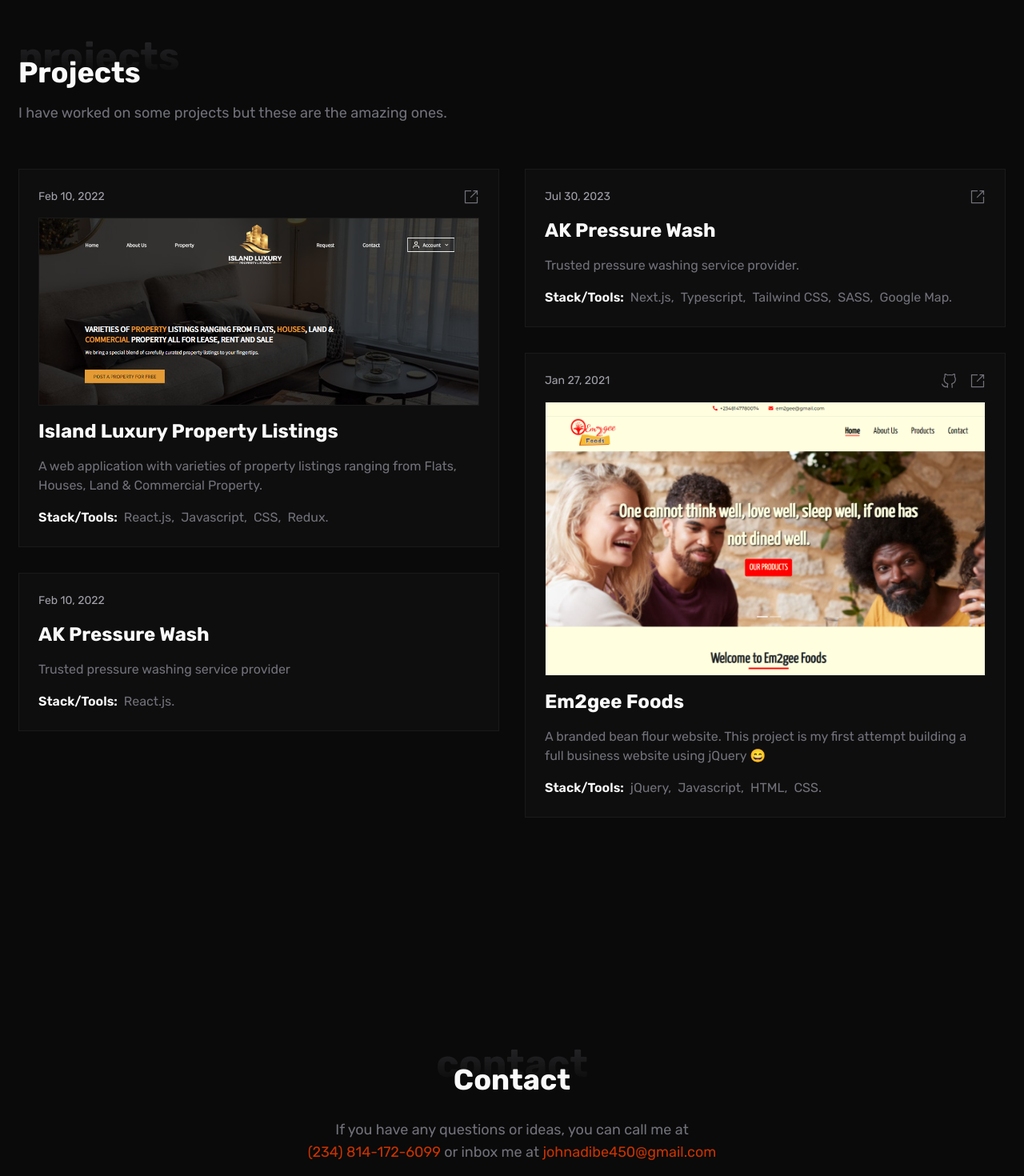
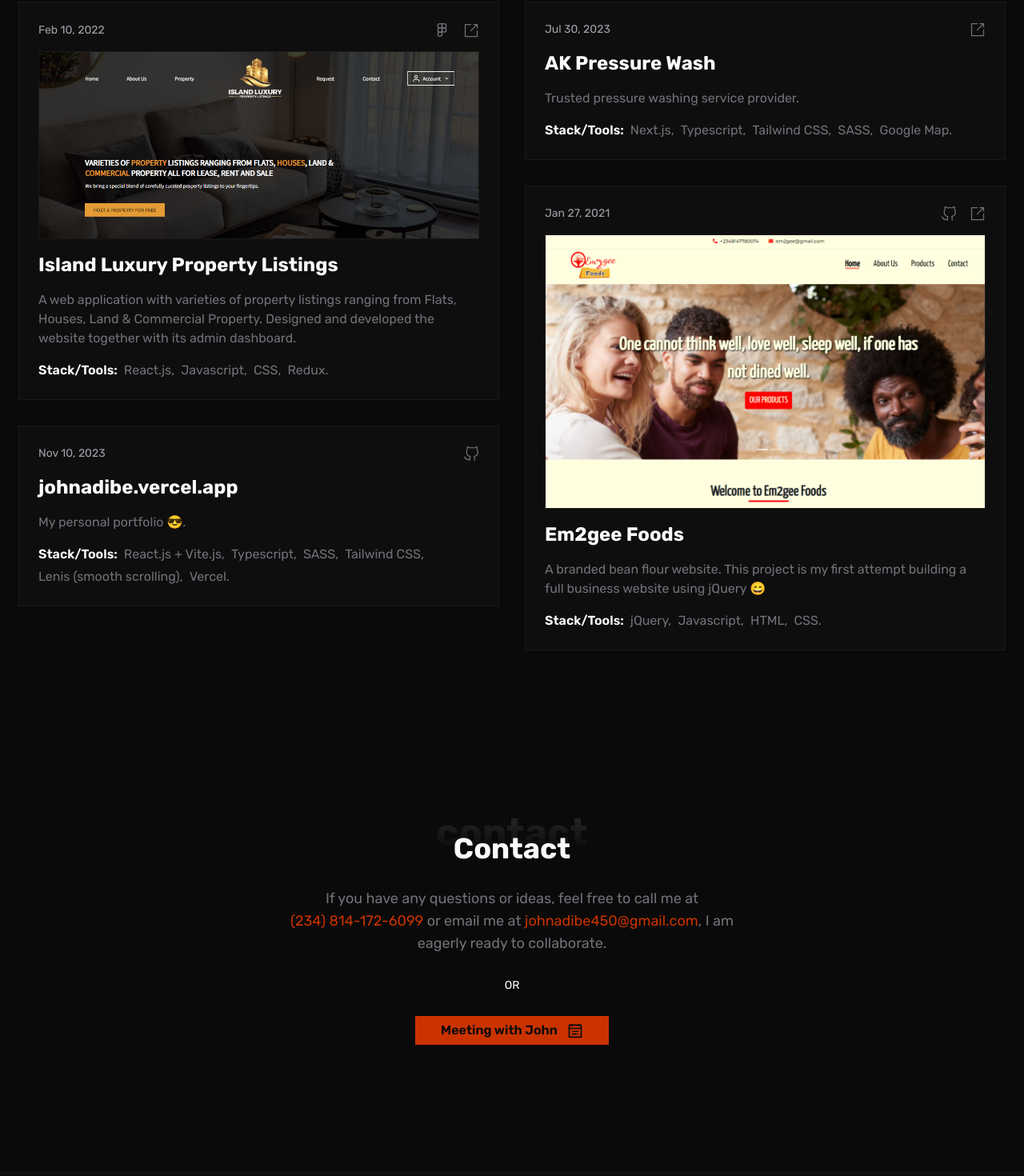
Before and after one commit to abed-obaah/abed-portfolio, a React (Vite) app: page / in a window 1280 px wide. Shown: the part 1293-2763 px from the top of the page at 80% size. Built offline with nearby package versions, Linux system fonts and the light colour scheme.

Commit message:
update: adjust section padding and custom link

```diff
--- a/src/assets/icons/index.ts
+++ b/src/assets/icons/index.ts
@@ -23,6 +23,7 @@
 import ExpoIcon from "./expo.svg?react";
 import CalendarIcon from "./calendar.svg?react";
 import TelephoneIcon from "./telephone.svg?react";
+import FigmaOutlinedIcon from "./figma-outlined.svg?react";
 
 export {
   FileLinkIcon,
@@ -50,4 +51,5 @@
   ExpoIcon,
   CalendarIcon,
   TelephoneIcon,
+  FigmaOutlinedIcon,
 };
--- a/src/assets/styles/index.scss
+++ b/src/assets/styles/index.scss
@@ -61,43 +61,42 @@
   }
 }
 
-.a_link {
+.link {
   position: relative;
   color: $strong-orange;
-}
-.a_link::before {
+
+  &::before {
     content: "";
     position: absolute;
-  bottom: 0;
+    bottom: 2px;
     left: 0;
     right: 0;
-  height: 1px;
+    height: 0.5px;
     background-color: $strong-orange;
     transform-origin: right;
     transform: scaleX(0);
+
+    @supports (transition: transition) {
+      transition: transform 0.5s cubic-bezier(1, 0.18, 0.6, 1.1);
     }
-.a_link:hover::before,
-.a_link:focus::before {
+  }
+
+  &:hover,
+  &:focus {
+    &::before {
       transform-origin: left;
       transform: scaleX(1);
+    }
+  }
 }
 
 .container {
   $root-padding: 20px;
   width: 100%;
   max-width: calc(1234px + $root-padding * 2);
-  // min-height: 588px;
   margin: 0 auto;
   padding-left: $root-padding;
   padding-right: $root-padding;
 }
 
 /* --- Supported Devices --- */
-@supports (transition: transition) {
-  .a_link::before {
-    transition: transform 0.5s cubic-bezier(1, 0.18, 0.6, 1.1);
-  }
-  button::before {
-    transition: transform 0.25s cubic-bezier(1, 0.18, 0.6, 1.1);
-  }
-}
--- a/src/components/link.tsx
+++ b/src/components/link.tsx
@@ -24,8 +24,8 @@
   // const IconComponent = ICONS_MAPPER[icon];
 
   return (
-    <a href={href} className="text-orange-strong hover:underline">
-      <span className="whitespace-nowrap">{text}</span>
+    <a href={href} className="link whitespace-nowrap">
+      {text}
       {/* <IconComponent className="inline" width={18} height={18} /> */}
     </a>
   );
--- a/src/components/project.tsx
+++ b/src/components/project.tsx
@@ -1,4 +1,4 @@
-import { GithubIcon, LinkSquareIcon } from "@/assets/icons";
+import { FigmaOutlinedIcon, GithubIcon, LinkSquareIcon } from "@/assets/icons";
 
 const ProjectCard = ({ project }) => {
   return (
@@ -6,6 +6,15 @@
       <div className="flex justify-between items-center">
         <span className="text-zinc-400 text-sm">{project.date}</span>
         <div className="flex gap-4 items-center">
+          {project.figma ? (
+            <a
+              href={project.figma}
+              className="text-zinc-500 transition duration-300 hover:text-orange-strong"
+              target="_blank"
+            >
+              <FigmaOutlinedIcon width={21} height={21} />
+            </a>
+          ) : null}
           {project.code ? (
             <a
               href={project.code}
--- a/src/pages/constant.ts
+++ b/src/pages/constant.ts
@@ -43,10 +43,12 @@
   {
     name: "Island Luxury Property Listings",
     image: IslandLuxury,
-    desc: "A web application with varieties of property listings ranging from Flats, Houses, Land & Commercial Property.",
+    desc: "A web application with varieties of property listings ranging from Flats, Houses, Land & Commercial Property. Designed and developed the website together with its admin dashboard.",
     date: "Feb 10, 2022",
     stacks: ["React.js", "Javascript", "CSS", "Redux"],
     live: "https://island-luxury-demo.netlify.app/",
+    figma:
+      "https://www.figma.com/file/oNGu5qBAb4nsXegrFb0rcF/Island-Luxury?type=design&node-id=0%3A1&mode=design&t=7WflUGt9N3PD7N8f-1",
   },
   {
     name: "AK Pressure Wash",
@@ -56,10 +58,18 @@
     live: "https://www.akpressurewash.com/",
   },
   {
-    name: "AK Pressure Wash",
-    desc: "Trusted pressure washing service provider",
-    date: "Feb 10, 2022",
-    stacks: ["React.js"],
+    name: "johnadibe.vercel.app",
+    desc: "My personal portfolio 😎.",
+    date: "Nov 10, 2023",
+    stacks: [
+      "React.js + Vite.js",
+      "Typescript",
+      "SASS",
+      "Tailwind CSS",
+      "Lenis (smooth scrolling)",
+      "Vercel",
+    ],
+    code: "https://github.com/johnphealipto/portfolio",
   },
   {
     name: "Em2gee Foods",
--- a/src/pages/index.tsx
+++ b/src/pages/index.tsx
@@ -7,7 +7,7 @@
 const Home = () => {
   return (
     <>
-      <section id="hero" className="container flex py-40 min-h-[70vh]">
+      <section id="hero" className="container flex pt-20 min-h-[70vh]">
         <div className="hero-content flex flex-col gap-4 items-center text-center m-auto">
           <h1 className="text-5xl sm:text-6xl md:text-8xl font-extrabold whitespace-nowrap animate-title">
             John Adibe
@@ -33,10 +33,7 @@
           </div>
         </div>
       </section>
-      <section
-        id="about"
-        className="container pt-10 pb-20 md:pt-20 md:pb-40 animate-fade-in"
-      >
+      <section id="about" className="container pb-20 animate-fade-in">
         <div className="bg-card p-7 sm:p-14 md:px-20 md:py-14 border">
           <div className="flex flex-col md:flex-row justify-between gap-7 sm:gap-10 pb-8 mb-8 border-b">
             <Title title="About Me" align="center" />
@@ -69,14 +66,12 @@
           </div>
         </div>
       </section>
-      <section
-        id="projects"
-        className="container pt-10 pb-20 md:pt-20 md:pb-40"
-      >
+      <section id="projects" className="container py-20">
         <div className="max-w-2xl">
           <Title title="Projects" />
           <p className="text-zinc-500 text-lg mt-4">
-            I have worked on some projects but these are the amazing ones.
+            These are some of the amazing projects I've worked or collaborated
+            on.
           </p>
         </div>
         <div className="grid grid-cols-1 md:grid-cols-2 gap-8 mt-14">
@@ -92,17 +87,18 @@
           </div>
         </div>
       </section>
-      <section id="contact" className="container pt-10 pb-20 md:pt-20 md:pb-40">
+      <section id="contact" className="container pt-20 pb-40">
         <div className="flex flex-col gap-7 items-center text-center mt-14">
           <Title title="Contact" align="center" ignore />
           <p className="text-zinc-500 text-base sm:text-lg max-w-xl">
-            If you have any questions or ideas, you can call me at{" "}
+            If you have any questions or ideas, feel free to call me at{" "}
             <CustomLink text="(234) 814-172-6099" href="tel:2348141726099" /> or
-            inbox me at{" "}
+            email me at{" "}
             <CustomLink
               text="johnadibe450@gmail.com"
               href="mailto:johnadibe450@gmail.com"
             />
+            , I am eagerly ready to collaborate.
           </p>
           <p>OR</p>
           <div className="flex text-center items-center">
```
Also changed, not shown: src/assets/icons/figma-outlined.svg (added). Lines whose indentation alone changed are shown as unchanged.
